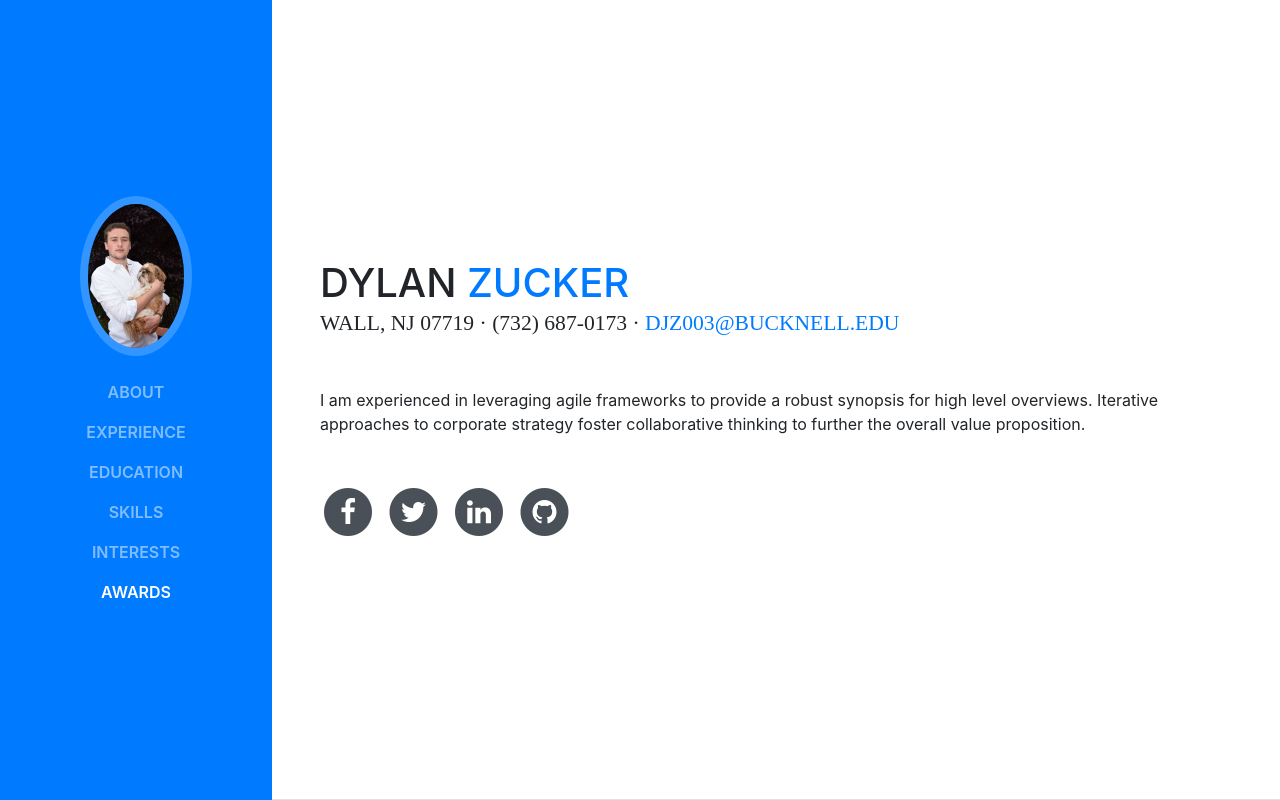
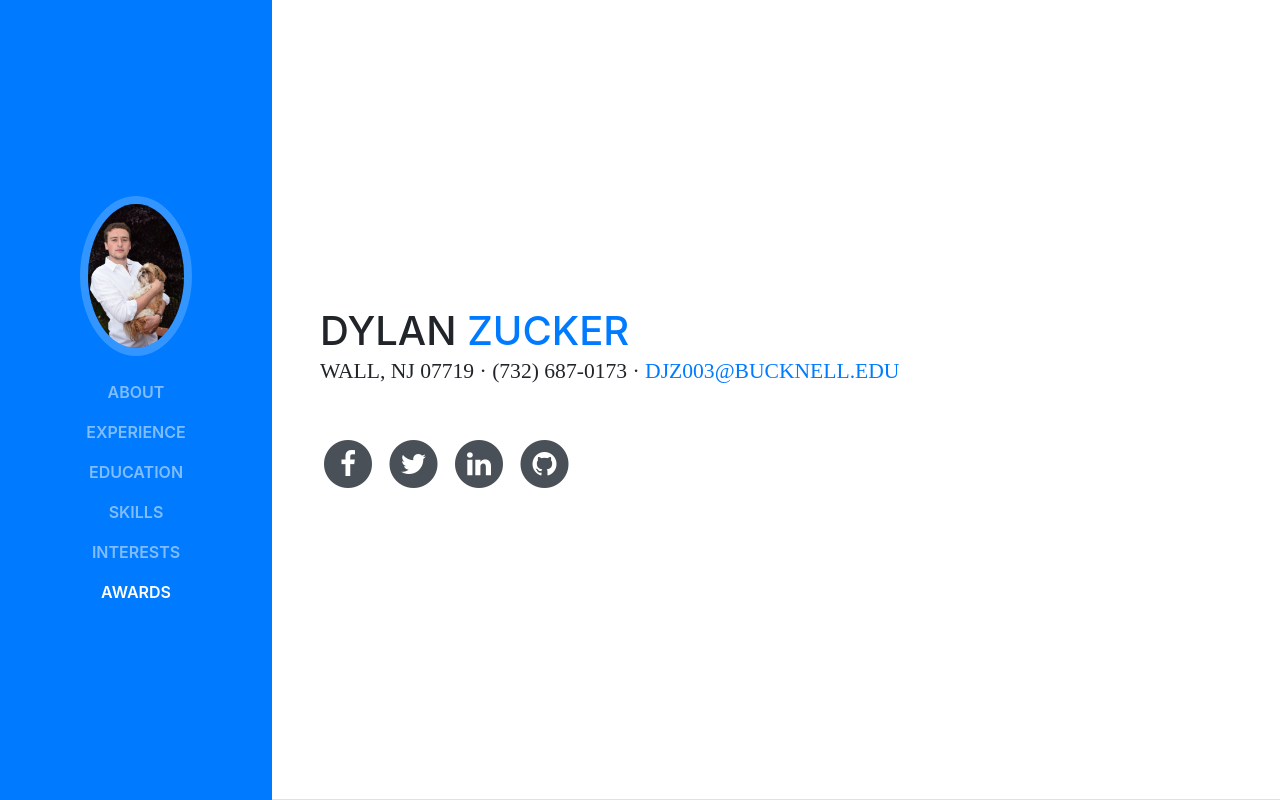
Before and after one commit to dylanzucker/dylanzucker.github.io, a website with bundled scripts: page index.html in a window 1280 px wide. Shown: the top 800 px of the page. Built offline with nearby package versions, Linux system fonts and the light colour scheme; a web font is replaced by a local one.

Commit message:
minor changes

```diff
--- a/index.html
+++ b/index.html
@@ -71,7 +71,8 @@
           <div class="subheading mb-5">Wall, NJ 07719 · (732) 687-0173 ·
             <a href="mailto:djz003@bucknell.edu">djz003@bucknell.edu</a>
           </div>
-          <p class="mb-5">I am experienced in leveraging agile frameworks to provide a robust synopsis for high level overviews. Iterative approaches to corporate strategy foster collaborative thinking to further the overall value proposition.</p>
+          <!--<p class="mb-5">I am experienced in leveraging agile frameworks to provide a robust synopsis for high level overviews. Iterative approaches to corporate strategy foster collaborative thinking to further the overall value proposition.</p>
+          -->
           <ul class="list-inline list-social-icons mb-0">
             <li class="list-inline-item">
               <a href="#">
```
